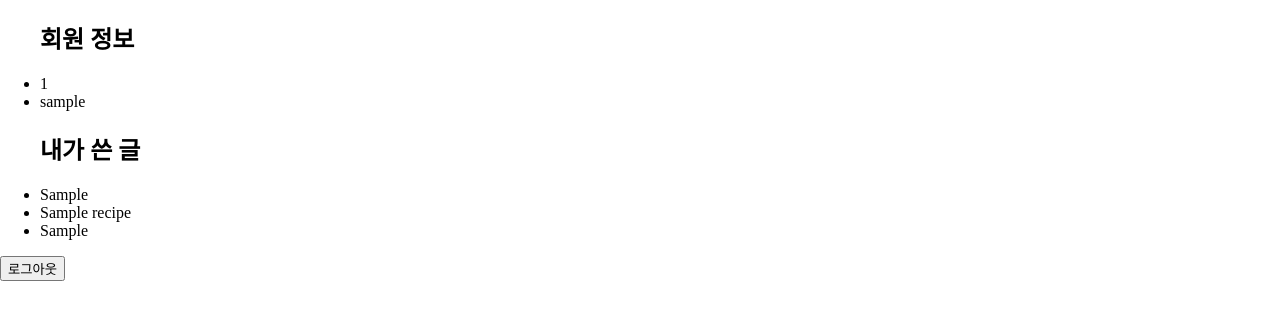
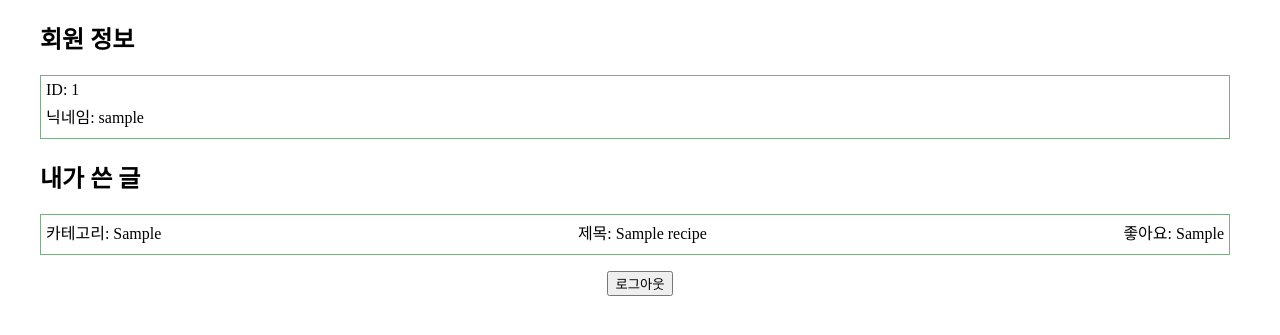
Before and after one commit to cuzzzu1318/MyRecipe, a PHP site: page /mypage.php in a window 1280 px wide. Shown: the part 55-390 px from the top of the page. Run offline with PHP 8.4, Linux system fonts and the light colour scheme; the visitor is signed in with stand-in values (Sample User, id 1); tables that the repository leaves empty or names only in its code hold one stand-in row (values such as "Sample post"); data that the repository does not hold is empty; some libraries are stand-ins or nearby versions.

Commit message:
마이페이지 게시글 연결(이미지파일 삭제예정)

```diff
--- /dev/null
+++ b/mypage.css
@@ -0,0 +1,27 @@
+li{
+  list-style: none;
+}
+
+.myPost{
+  display: flex;
+  justify-content: space-between;
+  cursor: pointer;
+}
+
+li{
+  margin-bottom: 5px;
+}
+
+.Post,.userInfo{
+  width: 95%;
+  display: flex;
+  flex-direction: column;
+  border: 0.5px solid var(--main-color);
+  padding: 5px;
+}
+
+.logout{
+  width: 100%;
+  display: flex;
+  justify-content: center;
+}
--- a/mypage.php
+++ b/mypage.php
@@ -21,16 +21,13 @@
     );
   }
   //내가쓴 글 쿼리문, 카테고리, 제목, 좋아요
-  $sql_postinfo = "SELECT category, recipeName, likes
-                   FROM recipe, user
-                   WHERE recipe.nickname = user.nickname
-                   AND user.userid = '{$_SESSION['userid']}';";
+  $sql_postinfo = "SELECT postID, category, recipeName, likes, nickname FROM recipe WHERE nickname = (SELECT nickname FROM user WHERE userid = '{$_SESSION['userid']}');";
   $result_postinfo = mysqli_query($mysqli, $sql_postinfo);
   $list='';
   while($row_postinfo = mysqli_fetch_array($result_postinfo)){
-    $list = $list."<li>".$row_postinfo['category']."</li>";
-    $list = $list."<li>".$row_postinfo['recipeName']."</li>";
-    $list = $list."<li>".$row_postinfo['likes']."</li>";
+    $list = $list."<div class='myPost'onclick='location.href=\"post.php?postID=".$row_postinfo['postID']."\"'><li>카테고리: ".$row_postinfo['category']."</li>";
+    $list = $list."<li>제목: ".$row_postinfo['recipeName']."</li>";
+    $list = $list."<li>좋아요: ".$row_postinfo['likes']."</li></div>";
   }
  ?>
 
@@ -101,16 +98,22 @@ maximum-scale=1.0, minimum-scale=1.0">
             <section class="xm">
               <ul class="nav nav-tabs">
                   <h1>회원 정보</h1>
+                  <div class="userInfo">
                     <?php
-                    echo "<li>".$article_userinfo['id']."</li>";
-                    echo "<li>".$article_userinfo['nickname']."</li>";
+                      echo "<li>ID: ".$article_userinfo['id']."</li>";
+                      echo "<li>닉네임: ".$article_userinfo['nickname']."</li>";
                      ?>
+                  </div>
                   <h1>내가 쓴 글</h1>
+                  <div class="Post">
                     <?php
                       echo $list;
                      ?>
+                  </div>
               </ul>
+              <div class="logout">
                 <input type="button" name="logout" value="로그아웃" onclick="location.href='logout.php'">
+              </div>
             </section>
           </div>
         </div>
--- a/post.css
+++ b/post.css
@@ -89,7 +89,7 @@
 
 .recipeBox .recipes{
   margin-right: 10px;
-  flex-basis: 70%;
+  width: 70%;
 }
 
 .recipeBox .cook{
@@ -104,6 +104,7 @@
 
 .recipes #pic{
   min-width: 100px;
+  width: 100%;
 }
 
 .like{
```
Also changed, not shown: post.php (+0 -11 lines), upload/KakaoTalk_20211204_111731313_02.jpg (added), upload/KakaoTalk_20211204_111740899_03.jpg (added). Lines whose indentation alone changed are shown as unchanged.
